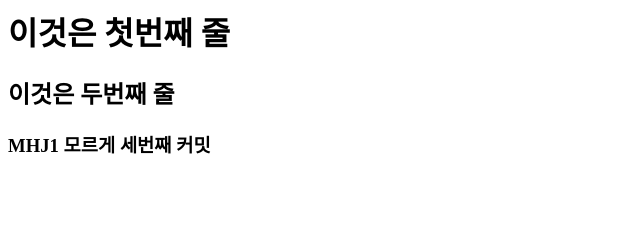
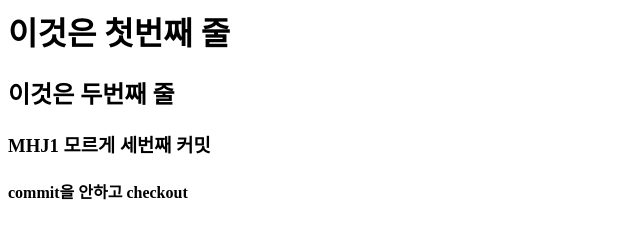
Before and after one commit to kot8585/study-git, a plain HTML site: page index.htm in a window 1280 px wide. Shown: the whole page, without its empty margins (0-640 px from the left). Drawn offline with Linux system fonts and the light colour scheme.

```diff
--- a/index.htm
+++ b/index.htm
@@ -1,3 +1,4 @@
 <h1>이것은 첫번째 줄</h1>
 <h2>이것은 두번째 줄</h2>
 <h3>MHJ1 모르게 세번째 커밋</h3>
+<h4>commit을 안하고 checkout</h4>
```
